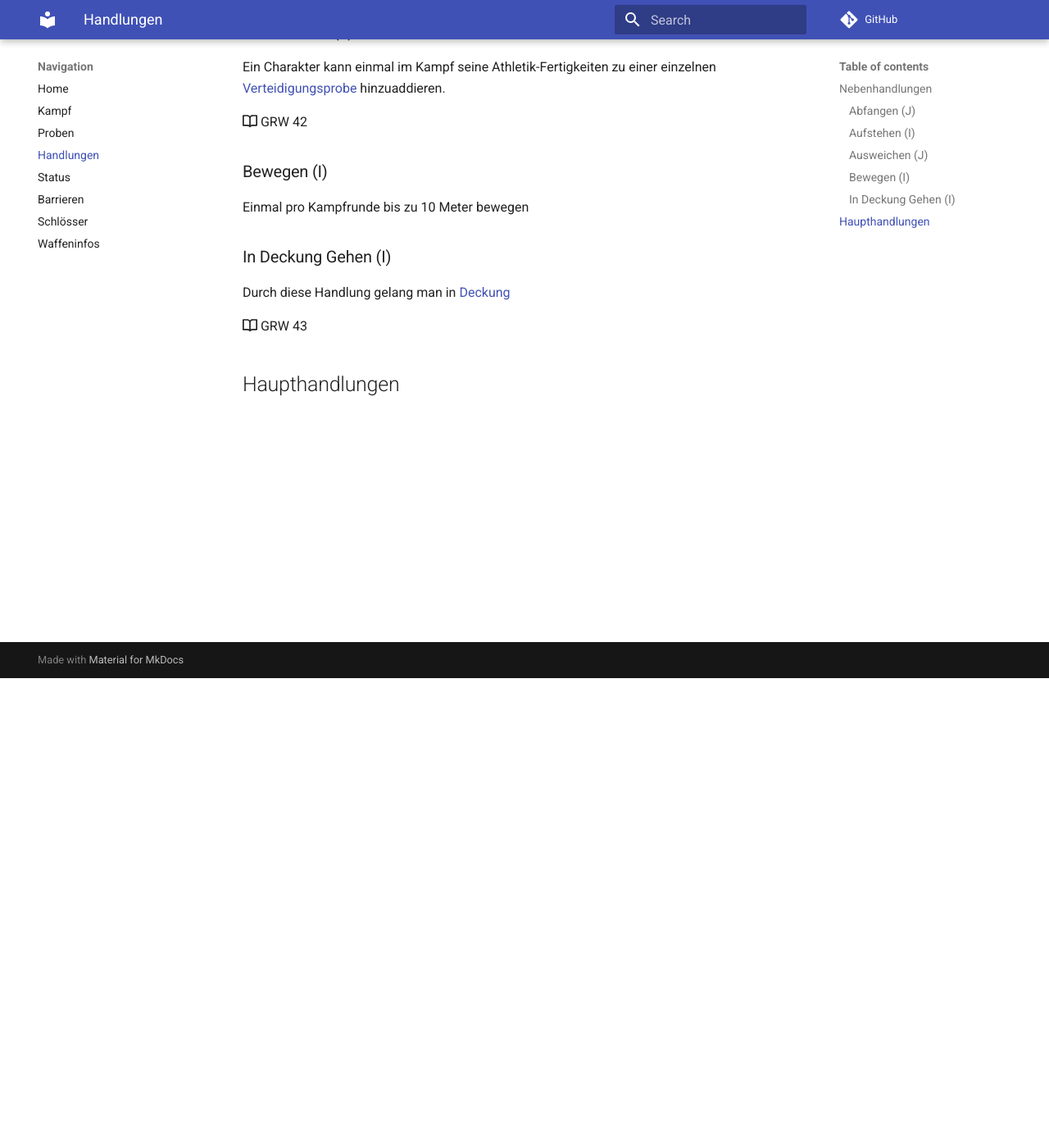
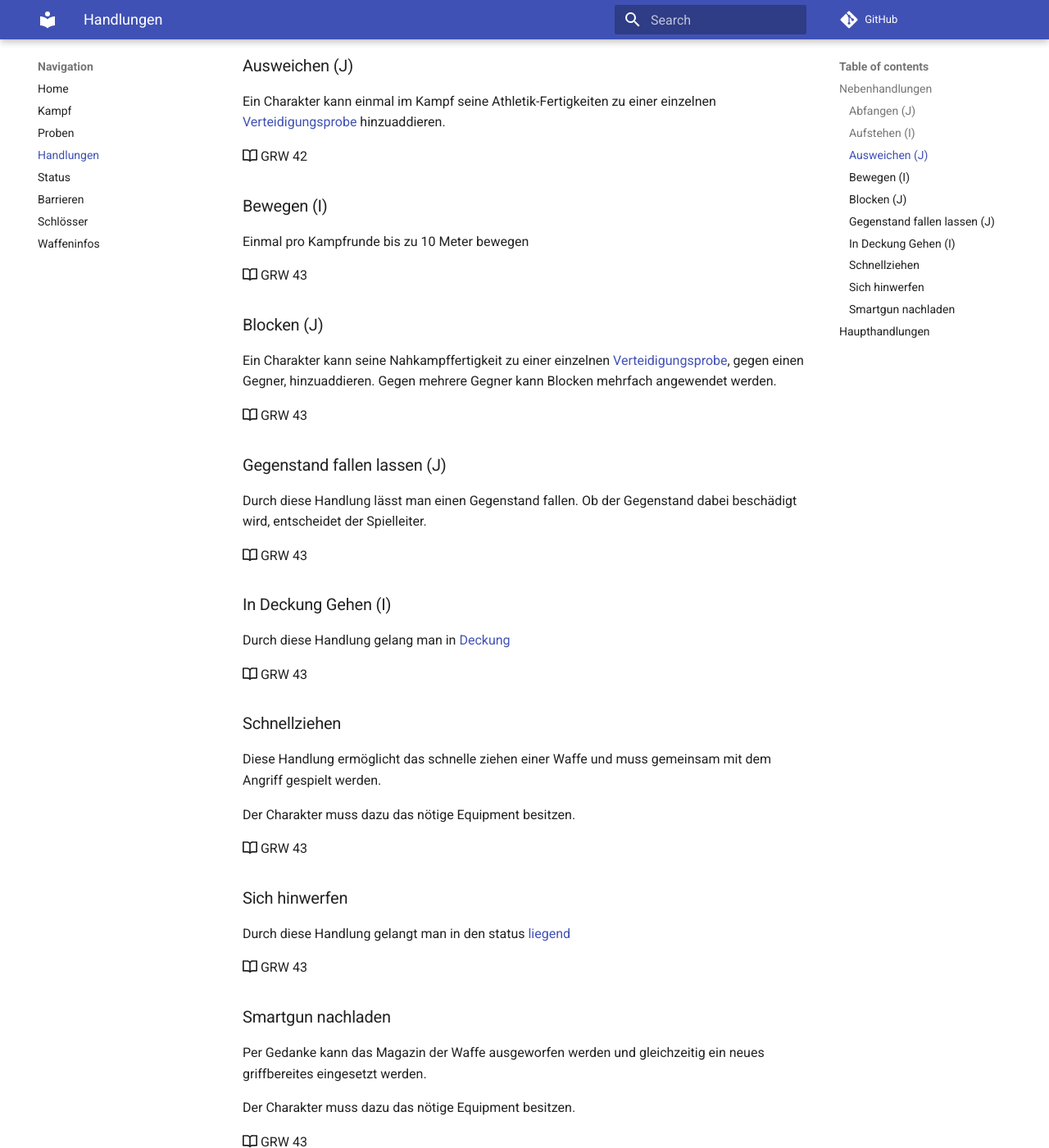
Before and after one commit to mvach/shadowrun6, an MkDocs documentation site: the page built from docs/handlungen.md, in a window 1280 px wide and 1400 px high, scrolled down 573 px. Shown: the whole window at 82% size. Built offline with MkDocs 1.6.1 and Material for MkDocs 9.7.7, drawn with Linux system fonts in a browser that asks for light colours; comment, search, counter and statistics services are not loaded.

Commit message:
Mehr Handlungen

```diff
--- a/docs/handlungen.md
+++ b/docs/handlungen.md
@@ -7,6 +7,8 @@ Handlungen können entweder jederzeit (**J**) oder in Initiativereihenfolge (**I
 ### Abfangen (J)
 
 Bewegt sich ein Gegner in Nahkampfdistanz an einem Charakter vorbei, ist kann dieser ihn, außerhalb der Initiativereihenfolge, abfangen und mit einer Nahkampfwaffe angreifen, wenn er noch eine Haupt- und eine Nebenhandlung hat.
+
+:octicons-book-16: GRW 42
 
 ### Aufstehen (I)
 
@@ -24,10 +26,46 @@ Ein Charakter kann einmal im Kampf seine Athletik-Fertigkeiten zu einer einzelne
 
 Einmal pro Kampfrunde bis zu 10 Meter bewegen
 
+:octicons-book-16: GRW 43
+
+### Blocken (J)
+
+Ein Charakter kann seine Nahkampffertigkeit zu einer einzelnen [Verteidigungsprobe](kampf.md#wurfeln), gegen einen Gegner, hinzuaddieren. Gegen mehrere Gegner kann Blocken mehrfach angewendet werden.
+
+:octicons-book-16: GRW 43
+
+### Gegenstand fallen lassen (J)
+
+Durch diese Handlung lässt man einen Gegenstand fallen. Ob der Gegenstand dabei beschädigt wird, entscheidet der Spielleiter.
+
+:octicons-book-16: GRW 43
+
 ### In Deckung Gehen (I)
 
 Durch diese Handlung gelang man in [Deckung](status.md#deckung)
 
 :octicons-book-16: GRW 43
 
+### Schnellziehen
+
+Diese Handlung ermöglicht das schnelle ziehen einer Waffe und muss gemeinsam mit dem Angriff gespielt werden.
+
+Der Charakter muss dazu das nötige Equipment besitzen.
+
+:octicons-book-16: GRW 43
+
+### Sich hinwerfen
+
+Durch diese Handlung gelangt man in den status [liegend](status.md#liegen)
+
+:octicons-book-16: GRW 43
+
+### Smartgun nachladen
+
+Per Gedanke kann das Magazin der Waffe ausgeworfen werden und gleichzeitig ein neues griffbereites eingesetzt werden.
+
+Der Charakter muss dazu das nötige Equipment besitzen.
+
+:octicons-book-16: GRW 43
+
 ## Haupthandlungen
```
